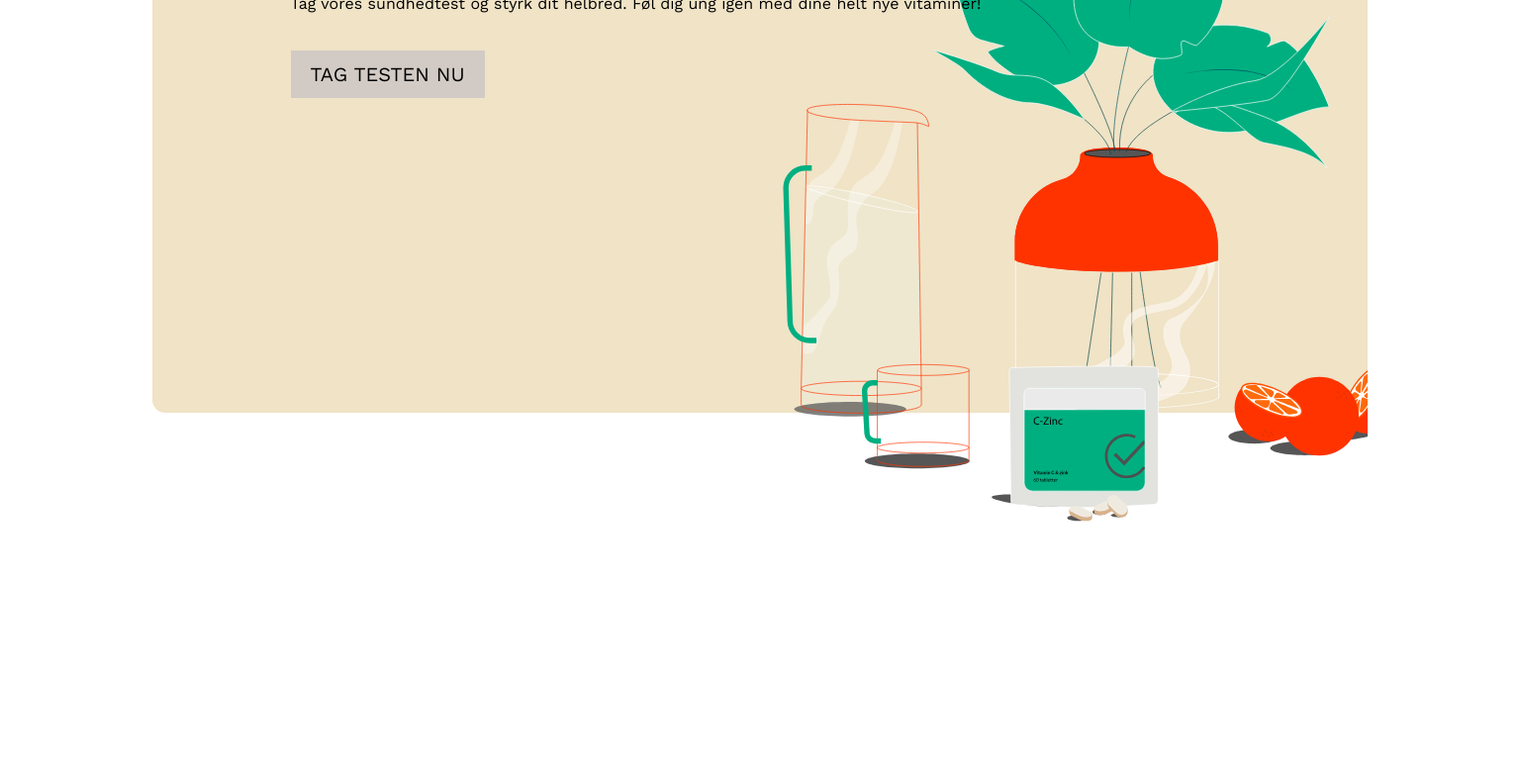
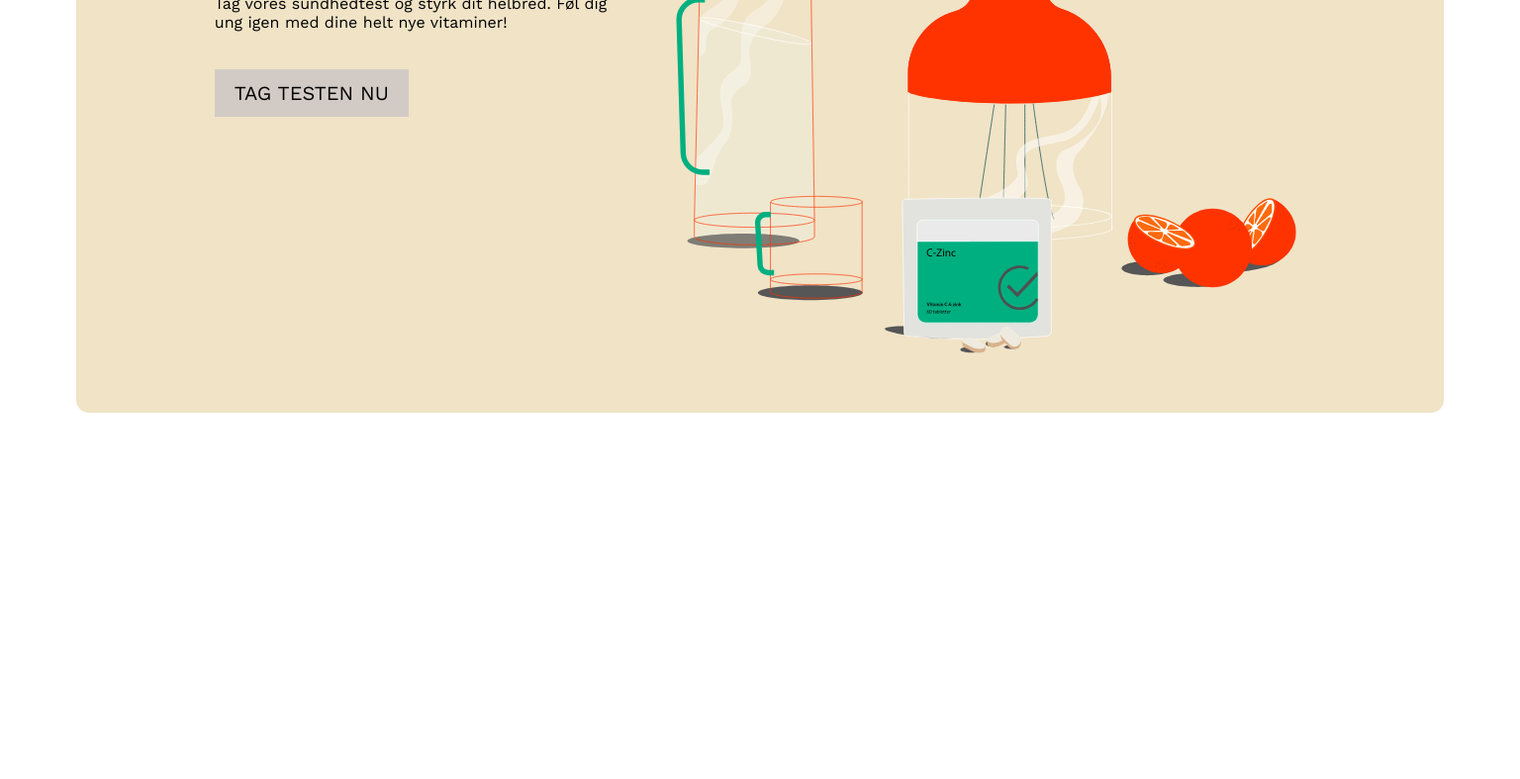
Before and after one commit to cecilienorr/wellvita-website, a website: page index.html in a window 1536 px wide. Shown: the part 445-1232 px from the top of the page at 99% size. After the commit the page ends 1062 px from the top, so only its background shows below. Drawn offline with nearby package versions, Linux system fonts and the light colour scheme; a script that the page names is missing.

Commit message:
additional fixes landing page

```diff
--- a/style-quiz.css
+++ b/style-quiz.css
@@ -236,7 +236,7 @@ section {
   width: 900px;
   height: 900px;
   margin-left: -330px;
-  margin-top: 170px;
+  margin-top: 190px;
 }
 .animation-container {
   /* background-color: red; */
@@ -368,4 +368,30 @@ section {
   .wrapper {
     margin: 60px;
   }
+  #cult {
+    width: 1000px;
+    height: 1000px;
+    margin-top: 0px;
+  }
+  .animation-container {
+    width: 80vw;
+    overflow: visible;
+    margin: auto;
+    margin-left: -2vw;
+  }
+  .section-campaign {
+    background-color: transparent;
+  }
+
+  .article-campaign {
+    background-color: #f0e3c6;
+    border-radius: 13px;
+    margin: auto;
+    width: 90vw;
+    height: 100vh;
+  }
+  .p-campaign {
+    margin-top: 0px;
+    max-width: 400px;
+  }
 }
```
